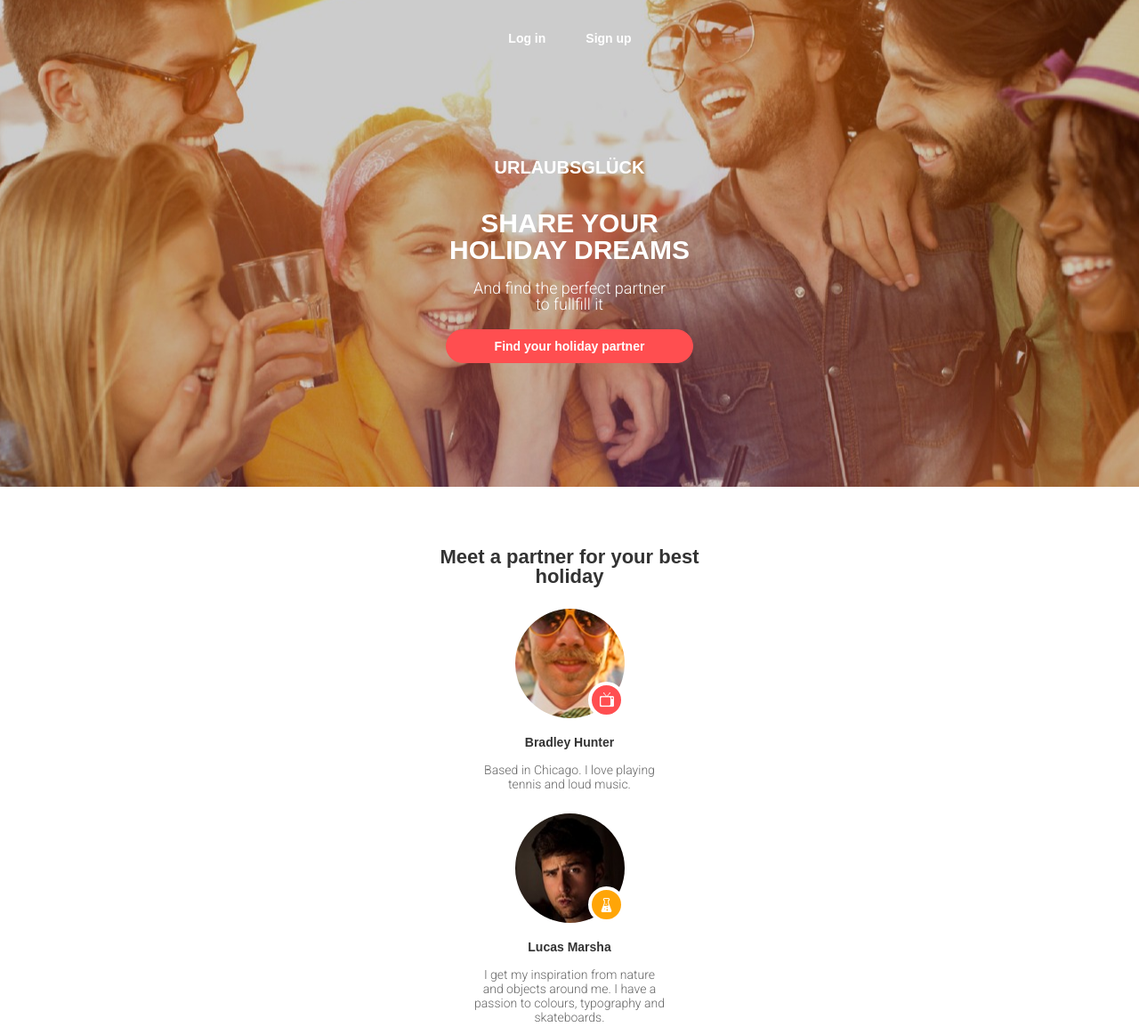
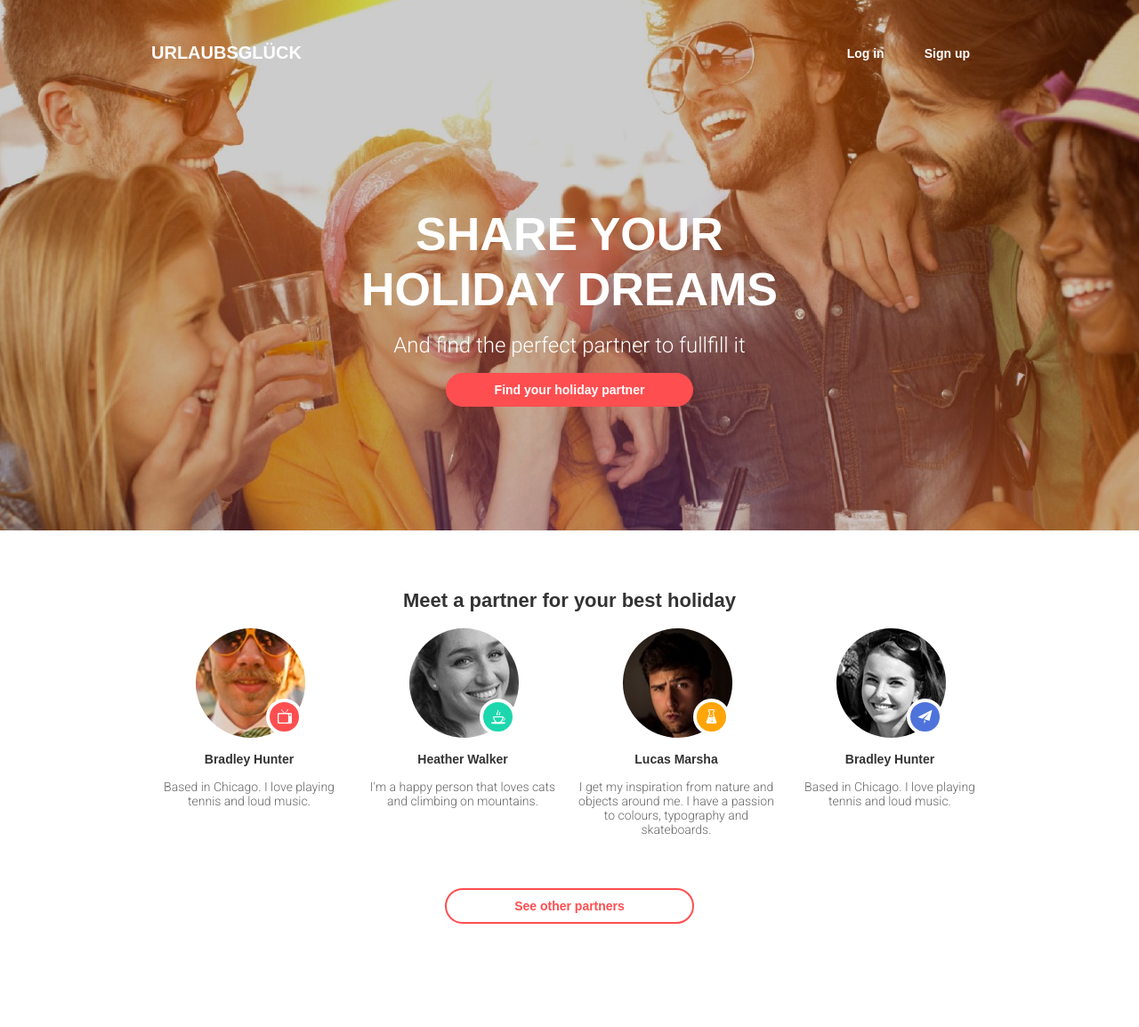
Before and after one commit to marystrukova/go-fe-course, a plain HTML site: page html-css/module-08/index.html in a window 1280 px wide. Shown: the top 1154 px of the page at 89% size. Drawn offline with Linux system fonts and the light colour scheme.

Commit message:
правки

```diff
--- a/html-css/module-08/css/style.css
+++ b/html-css/module-08/css/style.css
@@ -7,7 +7,6 @@
 .container {
     width: 320px;
     margin: 0 auto;
-    text-align: center;
 }
 
 header {
@@ -16,6 +15,10 @@ header {
     background-position: center;
     background-repeat: no-repeat;
     width: 100vw;
+}
+
+nav {
+    text-align: center;
 }
 
 .check_in {
@@ -42,6 +45,10 @@ header {
     text-decoration: none;
 }
 
+.banner {
+    text-align: center;
+}
+
 h2 {
     font-family: 'Monserrat', sans-serif;
     font-weight: 700;
@@ -51,7 +58,8 @@ h2 {
     font-size: 30px;
     color: #ffffff;
     text-transform: uppercase;
-    margin-top: 38px;
+    margin: 38px auto 0;
+    line-height: 1.2;
 }
 
 p {
@@ -59,8 +67,8 @@ p {
     font-weight: 300;
     font-size: 18px;
     color: #ffffff;
-    width: 217px;
     margin: 19px auto;
+    width: 219px;
 }
 
 .find {
@@ -82,11 +90,20 @@ section {
 .partner_title {
     font-size: 22px;
     color: #333333;
+    text-align: center;
+    padding: 0 0 20px;
+}
+
+.partner {
+    display: flex;
+    justify-content: center;
+    flex-wrap: wrap;
 }
 
 .partner-item {
-    width: 217px;
-    margin: 25px auto;
+    flex-basis: 230px;
+    margin-bottom: 28px;
+    text-align: center;
 }
 
 .image {
@@ -159,4 +176,88 @@ span {
     font-weight: 700;
     font-size: 14px;
     color: #ff4e50;
+    margin: 0 auto;
+    display: block;
 }
+
+/* @media (max-width: 747px) {
+    .container {
+        width: 320px;
+    }
+} */
+
+@media (min-width: 748px) {
+
+    .container {
+        width: 670px;
+    }
+
+    header {
+        padding-top: 38px;
+     }
+
+     nav {
+         display: flex;
+         flex-direction: row-reverse;
+         justify-content: space-between;
+         align-items: center;
+         margin: 0 auto 152px;
+     }
+
+     .check_in {
+         margin: 0;
+     }
+
+     .banner {
+        margin: 0 auto;
+        width: 492px;
+     }
+
+     .main_title {
+         font-size: 52px;
+     }
+
+     p {
+         font-size: 24px;
+         width: auto;
+     }
+
+    .partner-item {
+        flex-basis: 236px;
+        margin-bottom: 58px;
+    }
+
+    .partner-item:nth-child(-n+2) {
+        margin-right: 50px;
+    }
+
+    .image {
+        display: block;
+        position: relative;
+        margin: 0 auto;
+        width: 120px;
+        height: 120px;
+    }
+    .partner-item:nth-child(2) {
+        order: 3;
+    }
+    .partner-item:nth-child(3) {
+        order: 2;
+    }
+    .partner-item:nth-child(4) {
+        order: 4;
+    }
+}
+
+@media (min-width: 940px) {
+
+    .container {
+        width: 940px;
+    }
+    .partner-item {
+        flex-basis: 220px;
+    }
+    .partner-item:not(:nth-child(4n)) {
+        margin-right: 20px;
+    }
+}
--- a/html-css/module-08/index.html
+++ b/html-css/module-08/index.html
@@ -13,16 +13,20 @@
 
         <header>
         <div class="container">
-            <button class="check_in">Log in</button>
-            <button class="check_in">Sign up</button>
-
+            <nav>
+            <div class="button">
+                <button class="check_in">Log in</button>
+                <button class="check_in">Sign up</button>
+            </div>
             <h1 class="logo"><a href="#">URLAUBSGLÜCK</a></h1>
-
+            </nav>
+        <div class="banner">
             <h2 class="main_title">Share your holiday dreams</h2>
 
             <p>And find the perfect partner to fullfill it</p>
 
             <button class="find">Find your holiday partner</button>
+        </div>
         </div>
         </header>
 
```
